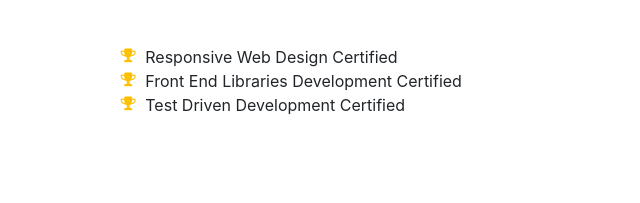
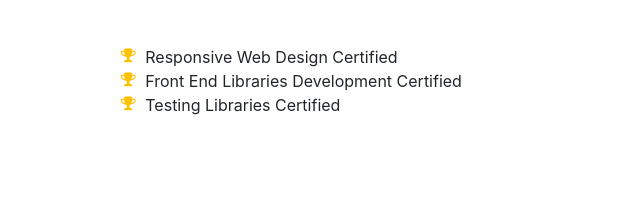
Before and after one commit to naspc/naspcresume.github.io, a website with bundled scripts: page index.html in a window 1280 px wide. Shown: the part 4375-4578 px from the top of the page, 209-849 px from the left. Built offline with nearby package versions, Linux system fonts and the light colour scheme; a web font is replaced by a local one.

Commit message:
small change to award section

```diff
--- a/index.html
+++ b/index.html
@@ -262,7 +262,7 @@
             <li>
               <i class="fa-li fa fa-trophy text-warning"></i>
 
-             Test Driven Development Certified</li>
+             Testing Libraries Certified</li>
           </ul>
         </div>
       </section>
```
